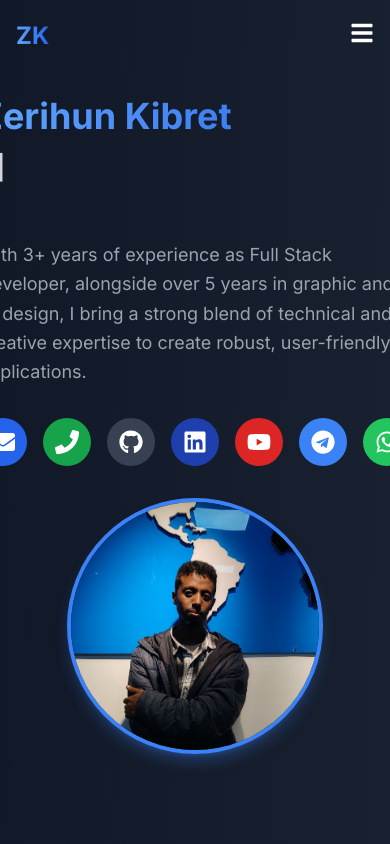
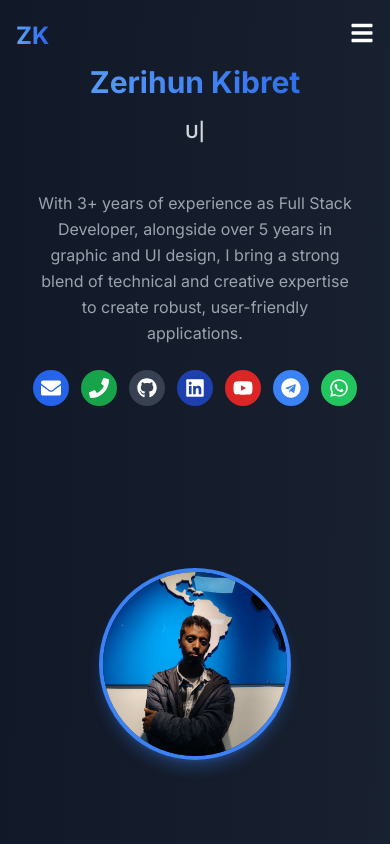
Before and after one commit to zeruhabesha/zerihunkibret, a Next.js app: page / in a window 390 px wide. Shown: the top 844 px of the page. Built offline with nearby package versions, Linux system fonts and the light colour scheme.

Commit message:
Update page.tsx

```diff
--- a/app/page.tsx
+++ b/app/page.tsx
@@ -1,10 +1,9 @@
 "use client"
 
-import { useState, useEffect } from "react"
+import { useState, useEffect, lazy, Suspense } from "react"
 import { motion } from "framer-motion"
 import Nav from "../components/Nav"
 import Footer from "../components/Footer"
-import AnimatedAbout from "./animated-about"
 import {
   FaGithub,
   FaLinkedin,
@@ -36,7 +35,17 @@ import {
   SiTypescript,
 } from "react-icons/si"
 import Typewriter from "./typewriter-effect"
-import Tabs from "./tabs"
+
+// Lazy load heavy components
+const AnimatedAbout = lazy(() => import("./animated-about"))
+const Tabs = lazy(() => import("./tabs"))
+
+// Loading component
+const LoadingSpinner = () => (
+  <div className="flex justify-center items-center py-8">
+    <div className="animate-spin rounded-full h-8 w-8 border-b-2 border-blue-500"></div>
+  </div>
+)
 
 export default function Home() {
   const [isLoaded, setIsLoaded] = useState(false)
@@ -374,15 +383,15 @@ export default function Home() {
 
       <main className="container mx-auto px-4 py-8">
         {/* Hero Section */}
-        <section id="home" className="flex flex-col md:flex-row items-center justify-between py-16 min-h-[80vh]">
+        <section id="home" className="flex flex-col lg:flex-row items-center justify-between py-8 md:py-16 min-h-[90vh] md:min-h-[80vh] px-4 md:px-0">
           <motion.div
-            className="md:w-1/2 mb-8 md:mb-0"
+            className="w-full lg:w-1/2 mb-8 lg:mb-0 text-center lg:text-left"
             initial="hidden"
             animate={isLoaded ? "visible" : "hidden"}
             variants={fadeIn}
           >
             <motion.h1
-              className="text-4xl md:text-6xl font-bold mb-4 bg-clip-text text-transparent bg-gradient-to-r from-blue-400 to-blue-600"
+              className="text-3xl sm:text-4xl md:text-5xl lg:text-6xl font-bold mb-4 bg-clip-text text-transparent bg-gradient-to-r from-blue-400 to-blue-600 leading-tight"
               variants={fadeIn}
             >
               <Typewriter
@@ -395,7 +404,7 @@ export default function Home() {
                 }}
               />
             </motion.h1>
-            <motion.h2 className="text-2xl md:text-3xl font-semibold mb-6 text-gray-300 h-16" variants={fadeIn}>
+            <motion.h2 className="text-lg sm:text-xl md:text-2xl lg:text-3xl font-semibold mb-6 text-gray-300 h-12 sm:h-14 md:h-16" variants={fadeIn}>
               <Typewriter
                 options={{
                   strings: ["Full-Stack Developer", "Graphics Designer", "UI/UX Designer"],
@@ -407,74 +416,80 @@ export default function Home() {
                 }}
               />
             </motion.h2>
-            <motion.p className="text-lg text-gray-400 mb-8 leading-relaxed" variants={fadeIn}>
+            <motion.p className="text-base sm:text-lg text-gray-400 mb-6 md:mb-8 leading-relaxed max-w-2xl mx-auto lg:mx-0" variants={fadeIn}>
               With 3+ years of experience as Full Stack Developer, alongside over 5 years in graphic and UI design, I
               bring a strong blend of technical and creative expertise to create robust, user-friendly applications.
             </motion.p>
-            <motion.div className="flex space-x-4" variants={fadeIn}>
+            <motion.div className="flex flex-wrap justify-center lg:justify-start gap-3 sm:gap-4" variants={fadeIn}>
               <a
                 href="mailto:zeruhabesha09@gmail.com"
-                className="p-3 bg-blue-600 hover:bg-blue-700 rounded-full transition-all duration-300"
+                className="p-2 sm:p-3 bg-blue-600 hover:bg-blue-700 rounded-full transition-all duration-300 hover:scale-110"
               >
-                <FaEnvelope size={24} />
+                <FaEnvelope size={20} className="sm:w-6 sm:h-6" />
               </a>
               <a
                 href="tel:+0935964964"
-                className="p-3 bg-green-600 hover:bg-green-700 rounded-full transition-all duration-300"
+                className="p-2 sm:p-3 bg-green-600 hover:bg-green-700 rounded-full transition-all duration-300 hover:scale-110"
               >
-                <FaPhone size={24} />
+                <FaPhone size={20} className="sm:w-6 sm:h-6" />
               </a>
               <a
                 href="https://github.com/zeruhabesha"
                 target="_blank"
                 rel="noopener noreferrer"
-                className="p-3 bg-gray-700 hover:bg-gray-800 rounded-full transition-all duration-300"
+                className="p-2 sm:p-3 bg-gray-700 hover:bg-gray-800 rounded-full transition-all duration-300 hover:scale-110"
               >
-                <FaGithub size={24} />
+                <FaGithub size={20} className="sm:w-6 sm:h-6" />
               </a>
               <a
                 href="https://www.linkedin.com/in/zerihunkibret/"
                 target="_blank"
                 rel="noopener noreferrer"
-                className="p-3 bg-blue-800 hover:bg-blue-900 rounded-full transition-all duration-300"
+                className="p-2 sm:p-3 bg-blue-800 hover:bg-blue-900 rounded-full transition-all duration-300 hover:scale-110"
               >
-                <FaLinkedin size={24} />
+                <FaLinkedin size={20} className="sm:w-6 sm:h-6" />
               </a>
               <a
                 href="https://www.youtube.com/@z-graphics-sj4ci"
                 target="_blank"
                 rel="noopener noreferrer"
-                className="p-3 bg-red-600 hover:bg-red-700 rounded-full transition-all duration-300"
+                className="p-2 sm:p-3 bg-red-600 hover:bg-red-700 rounded-full transition-all duration-300 hover:scale-110"
               >
-                <FaYoutube size={24} />
+                <FaYoutube size={20} className="sm:w-6 sm:h-6" />
               </a>
               <a
                 href="https://t.me/zeru_hab" // Replace with your Telegram link
                 target="_blank"
                 rel="noopener noreferrer"
-                className="p-3 bg-blue-500 hover:bg-blue-600 rounded-full transition-all duration-300"
+                className="p-2 sm:p-3 bg-blue-500 hover:bg-blue-600 rounded-full transition-all duration-300 hover:scale-110"
               >
-                <FaTelegram size={24} />
+                <FaTelegram size={20} className="sm:w-6 sm:h-6" />
               </a>
               <a
                 href="https://wa.me/+251953964964" // Replace with your WhatsApp number
                 target="_blank"
                 rel="noopener noreferrer"
-                className="p-3 bg-green-500 hover:bg-green-600 rounded-full transition-all duration-300"
+                className="p-2 sm:p-3 bg-green-500 hover:bg-green-600 rounded-full transition-all duration-300 hover:scale-110"
               >
-                <FaWhatsapp size={24} />
+                <FaWhatsapp size={20} className="sm:w-6 sm:h-6" />
               </a>
             </motion.div>
           </motion.div>
 
           <motion.div
-            className="md:w-1/2 flex justify-center"
+            className="w-full lg:w-1/2 flex justify-center mt-8 lg:mt-0"
             initial={{ opacity: 0, scale: 0.8 }}
             animate={isLoaded ? { opacity: 1, scale: 1 } : { opacity: 0, scale: 0.8 }}
             transition={{ duration: 0.8 }}
           >
-            <div className="relative w-64 h-64 md:w-80 md:h-80 rounded-full overflow-hidden border-4 border-blue-500 shadow-lg shadow-blue-500/30">
-              <img src="/images/software-1.jpg" alt="Zerihun Kibret" className="w-full h-full object-cover" />
+            <div className="relative w-48 h-48 sm:w-56 sm:h-56 md:w-64 md:h-64 lg:w-80 lg:h-80 rounded-full overflow-hidden border-4 border-blue-500 shadow-lg shadow-blue-500/30">
+              <img
+                src="/images/software-1.jpg"
+                alt="Zerihun Kibret"
+                className="w-full h-full object-cover"
+                loading="eager"
+                decoding="async"
+              />
             </div>
           </motion.div>
         </section>
@@ -502,7 +517,9 @@ export default function Home() {
               <div className="w-24 h-1 bg-gradient-to-r from-blue-500 to-blue-600 mx-auto rounded-full"></div>
             </motion.div>
 
+            <Suspense fallback={<LoadingSpinner />}>
               <AnimatedAbout content={aboutContent} />
+            </Suspense>
           </div>
         </motion.section>
 
@@ -543,15 +560,15 @@ export default function Home() {
         {/* Skills Section */}
         <motion.section
           id="skills"
-          className="py-16"
+          className="py-8 md:py-16"
           initial="hidden"
           whileInView="visible"
           viewport={{ once: true }}
           variants={fadeIn}
         >
-          <h2 className="text-3xl font-bold mb-8 text-center">Skills & Technologies</h2>
+          <h2 className="text-2xl md:text-3xl font-bold mb-6 md:mb-8 text-center">Skills & Technologies</h2>
           <motion.div
-            className="grid grid-cols-2 sm:grid-cols-3 md:grid-cols-5 gap-8"
+            className="grid grid-cols-2 sm:grid-cols-3 md:grid-cols-4 lg:grid-cols-5 gap-4 md:gap-6 lg:gap-8"
             variants={staggerContainer}
             initial="hidden"
             whileInView="visible"
@@ -560,11 +577,13 @@ export default function Home() {
             {skills.map((skill, index) => (
               <motion.div
                 key={index}
-                className="flex flex-col items-center bg-gray-800 rounded-lg p-6 hover:bg-gray-700 transition-all duration-300 transform hover:-translate-y-2"
+                className="flex flex-col items-center bg-gray-800 rounded-lg p-3 sm:p-4 md:p-6 hover:bg-gray-700 transition-all duration-300 transform hover:-translate-y-2"
                 variants={fadeIn}
               >
+                <div className="mb-2 md:mb-3">
                   {skill.icon}
-                <span className="mt-3 text-center">{skill.name}</span>
+                </div>
+                <span className="text-xs sm:text-sm md:text-base text-center">{skill.name}</span>
               </motion.div>
             ))}
           </motion.div>
@@ -573,54 +592,56 @@ export default function Home() {
         {/* Portfolio Sections */}
         <motion.section
           id="projects"
-          className="py-16"
+          className="py-8 md:py-16"
           initial="hidden"
           whileInView="visible"
           viewport={{ once: true }}
           variants={fadeIn}
         >
-          <div className="text-center mb-12">
-            <h2 className="text-4xl font-bold mb-4 bg-clip-text text-transparent bg-gradient-to-r from-blue-400 to-blue-600">
+          <div className="text-center mb-8 md:mb-12">
+            <h2 className="text-3xl md:text-4xl font-bold mb-4 bg-clip-text text-transparent bg-gradient-to-r from-blue-400 to-blue-600">
               Portfolio
             </h2>
-            <p className="text-gray-400 max-w-2xl mx-auto">
+            <p className="text-sm md:text-base text-gray-400 max-w-2xl mx-auto px-4">
               Explore my projects across different domains - from full-stack applications to UI/UX designs and graphic
               artwork.
             </p>
           </div>
 
           {/* Combine all software-related projects for the Full Stack tab */}
+          <Suspense fallback={<LoadingSpinner />}>
             <Tabs
               fullStackProjects={[...softwareProjects, ...moreProjects, ...projectDemos]}
               uiuxProjects={uiuxProjects}
               graphicsProjects={graphicsProjects}
             />
+          </Suspense>
         </motion.section>
 
         {/* Contact Section */}
         <motion.section
           id="contact"
-          className="py-16"
+          className="py-8 md:py-16"
           initial="hidden"
           whileInView="visible"
           viewport={{ once: true }}
           variants={fadeIn}
         >
-          <h2 className="text-3xl font-bold mb-8 text-center">Get In Touch</h2>
-          <div className="bg-gray-800 rounded-xl p-8 shadow-xl">
-            <div className="grid md:grid-cols-2 gap-8">
+          <h2 className="text-2xl md:text-3xl font-bold mb-6 md:mb-8 text-center">Get In Touch</h2>
+          <div className="bg-gray-800 rounded-xl p-4 md:p-8 shadow-xl mx-4 md:mx-0">
+            <div className="grid md:grid-cols-2 gap-6 md:gap-8">
               <div>
-                <h3 className="text-xl font-semibold mb-4">Contact Information</h3>
-                <div className="space-y-4">
+                <h3 className="text-lg md:text-xl font-semibold mb-4">Contact Information</h3>
+                <div className="space-y-3 md:space-y-4">
                   <div className="flex items-center">
                     <FaEnvelope className="mr-3 text-blue-500" />
-                    <a href="mailto:zeruhabesha09@gmail.com" className="hover:text-blue-400 transition-colors">
+                    <a href="mailto:zeruhabesha09@gmail.com" className="hover:text-blue-400 transition-colors text-sm md:text-base break-all">
                       zeruhabesha09@gmail.com
                     </a>
                   </div>
                   <div className="flex items-center">
                     <FaPhone className="mr-3 text-green-500" />
-                    <a href="tel:+0935964964" className="hover:text-green-400 transition-colors">
+                    <a href="tel:+0935964964" className="hover:text-green-400 transition-colors text-sm md:text-base">
                       0935964964
                     </a>
                   </div>
@@ -630,7 +651,7 @@ export default function Home() {
                       href="https://t.me/zeru_hab"
                       target="_blank"
                       rel="noopener noreferrer"
-                      className="hover:text-blue-400 transition-colors"
+                      className="hover:text-blue-400 transition-colors text-sm md:text-base"
                     >
                       Telegram Account
                     </a>
@@ -638,32 +659,32 @@ export default function Home() {
                 </div>
               </div>
               <div>
-                <h3 className="text-xl font-semibold mb-4">Send a Message</h3>
-                <form className="space-y-4">
+                <h3 className="text-lg md:text-xl font-semibold mb-4">Send a Message</h3>
+                <form className="space-y-3 md:space-y-4">
                   <div>
                     <input
                       type="text"
                       placeholder="Your Name"
-                      className="w-full p-3 bg-gray-700 rounded-lg focus:outline-none focus:ring-2 focus:ring-blue-500"
+                      className="w-full p-2 md:p-3 bg-gray-700 rounded-lg focus:outline-none focus:ring-2 focus:ring-blue-500 text-sm md:text-base"
                     />
                   </div>
                   <div>
                     <input
                       type="email"
                       placeholder="Your Email"
-                      className="w-full p-3 bg-gray-700 rounded-lg focus:outline-none focus:ring-2 focus:ring-blue-500"
+                      className="w-full p-2 md:p-3 bg-gray-700 rounded-lg focus:outline-none focus:ring-2 focus:ring-blue-500 text-sm md:text-base"
                     />
                   </div>
                   <div>
                     <textarea
                       placeholder="Your Message"
                       rows={4}
-                      className="w-full p-3 bg-gray-700 rounded-lg focus:outline-none focus:ring-2 focus:ring-blue-500"
+                      className="w-full p-2 md:p-3 bg-gray-700 rounded-lg focus:outline-none focus:ring-2 focus:ring-blue-500 text-sm md:text-base"
                     ></textarea>
                   </div>
                   <button
                     type="submit"
-                    className="px-6 py-3 bg-gradient-to-r from-blue-500 to-blue-600 rounded-lg hover:from-blue-600 hover:to-blue-700 transition-all duration-300"
+                    className="w-full md:w-auto px-4 md:px-6 py-2 md:py-3 bg-gradient-to-r from-blue-500 to-blue-600 rounded-lg hover:from-blue-600 hover:to-blue-700 transition-all duration-300 text-sm md:text-base"
                   >
                     Send Message
                   </button>
```
Lines whose indentation alone changed are shown as unchanged.
